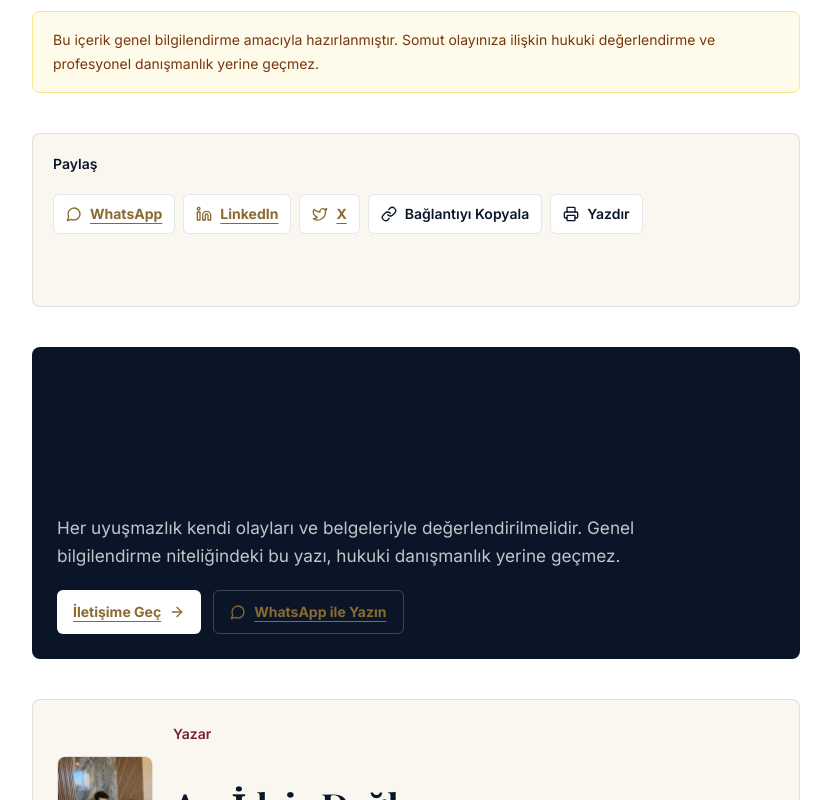
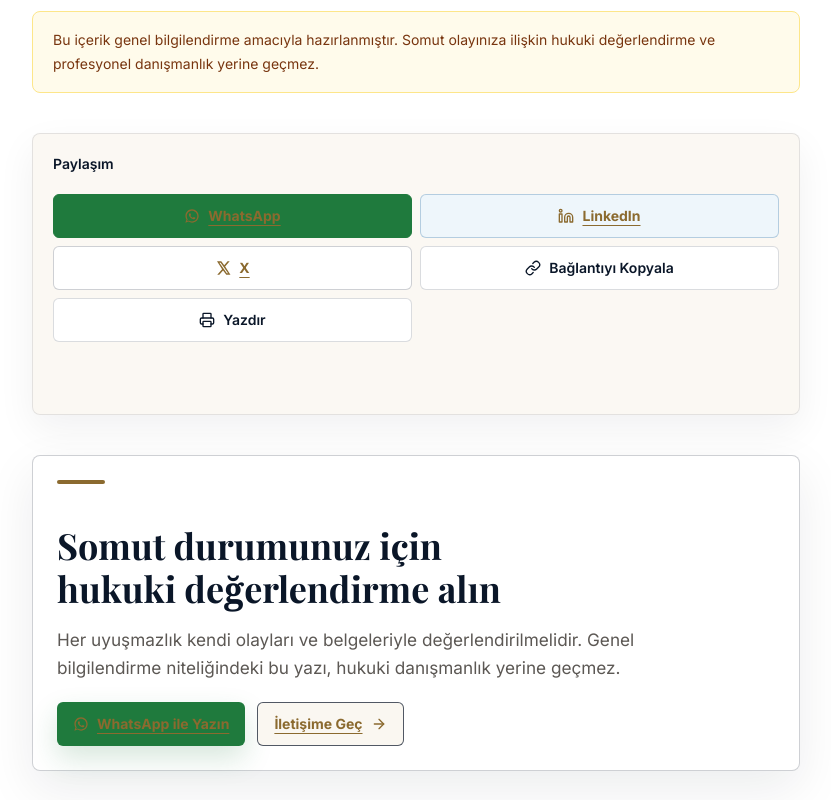
Before and after one commit to melikezana/avukat, a Next.js app: page /makaleler/hukuk-okuryazarligi-neden-onemli in a window 1280 px wide. Shown: the part 2240-3040 px from the top of the page, without its empty margins (74-905 px from the left). Built offline with nearby package versions, Linux system fonts and the light colour scheme; no server answers; the database is empty; a web font is replaced by a local one.

Commit message:
feat: improve homepage recent articles and article CTA

```diff
--- a/app/admin/makaleler/onizleme/page.tsx
+++ b/app/admin/makaleler/onizleme/page.tsx
@@ -4,6 +4,7 @@ import { notFound, redirect } from "next/navigation";
 import { ArrowLeft, CalendarDays, Clock } from "lucide-react";
 import { ArticleCover } from "@/components/articles/article-cover";
 import { DecisionPdfCard, type DecisionPdfArticle } from "@/components/articles/article-decision";
+import { ArticleAuthorBox, ArticleContactCta } from "@/components/articles/article-ending";
 import { Container } from "@/components/layout/container";
 import { getArticleCategoryLabel } from "@/lib/article-categories";
 import { estimateHtmlReadingTime, sanitizeArticleHtml } from "@/lib/article-html";
@@ -213,6 +214,8 @@ export default async function AdminArticlePreviewPage({ searchParams }: PreviewP
           <div lang="tr" className="article-prose prose mx-auto w-full max-w-3xl">
             <div dangerouslySetInnerHTML={{ __html: content }} />
             <DecisionPdfCard article={decisionArticle} />
+            <ArticleContactCta />
+            <ArticleAuthorBox />
           </div>
         </Container>
       </section>
--- a/app/globals.css
+++ b/app/globals.css
@@ -42,10 +42,9 @@ h4,
 .prose,
 .article-prose,
 .article-prose li {
-  hyphens: auto;
-  -webkit-hyphens: auto;
-  hyphenate-limit-chars: 6 3 3;
-  overflow-wrap: break-word;
+  hyphens: none;
+  -webkit-hyphens: none;
+  overflow-wrap: normal;
   word-break: normal;
   text-wrap: pretty;
 }
@@ -58,7 +57,7 @@ button,
 .text-balance {
   hyphens: none;
   -webkit-hyphens: none;
-  overflow-wrap: break-word;
+  overflow-wrap: normal;
   word-break: normal;
   text-wrap: balance;
 }
--- a/components/articles/article-ending.tsx
+++ b/components/articles/article-ending.tsx
@@ -1,35 +1,41 @@
 import Image from "next/image";
 import Link from "next/link";
-import { ArrowRight, MessageCircle } from "lucide-react";
+import { ArrowRight } from "lucide-react";
+import { BrandIconWhatsApp } from "@/components/ui/brand-icons";
 import { contactInfo, lawyerProfile, portraitBlurDataUrl } from "@/lib/site-profile";
 
 export function ArticleContactCta() {
   return (
-    <section className="article-cta not-prose mt-10 rounded-[8px] border border-primary/10 bg-primary p-6 text-white" aria-labelledby="article-cta-title">
-      <h2 id="article-cta-title" className="font-serif text-2xl font-bold">
+    <section
+      className="article-cta not-prose mt-10 rounded-[8px] border border-primary/20 bg-white p-6 text-primary shadow-[0_18px_50px_rgba(10,22,40,0.08)]"
+      aria-labelledby="article-cta-title"
+    >
+      <span className="mb-4 block h-1 w-12 rounded-full bg-gold-500" aria-hidden />
+      <h2 id="article-cta-title" className="whitespace-normal break-normal font-serif text-2xl font-bold text-primary [hyphens:none] [overflow-wrap:normal]">
         Somut durumunuz için hukuki değerlendirme alın
       </h2>
-      <p className="mt-3 max-w-2xl leading-7 text-white/75">
+      <p className="mt-3 max-w-2xl leading-7 text-muted">
         Her uyuşmazlık kendi olayları ve belgeleriyle değerlendirilmelidir. Genel bilgilendirme niteliğindeki bu yazı,
         hukuki danışmanlık yerine geçmez.
       </p>
-      <div className="mt-5 flex flex-wrap gap-3">
-        <Link
-          href="/iletisim"
-          className="inline-flex min-h-11 items-center justify-center gap-2 rounded-[6px] bg-white px-4 py-2 text-sm font-semibold text-primary transition hover:bg-accent-2 hover:text-primary focus-visible:outline focus-visible:outline-2 focus-visible:outline-offset-2 focus-visible:outline-white"
-        >
-          İletişime Geç
-          <ArrowRight className="h-4 w-4" aria-hidden />
-        </Link>
+      <div className="mt-5 flex flex-col gap-3 sm:flex-row">
         <a
           href={contactInfo.whatsappHref}
           target="_blank"
           rel="noreferrer"
-          className="inline-flex min-h-11 items-center justify-center gap-2 rounded-[6px] border border-white/20 px-4 py-2 text-sm font-semibold text-white transition hover:border-accent-2 hover:text-accent-2 focus-visible:outline focus-visible:outline-2 focus-visible:outline-offset-2 focus-visible:outline-white"
+          className="inline-flex min-h-11 w-full items-center justify-center gap-2 rounded-[6px] bg-[#1f7a3d] px-4 py-2 text-sm font-semibold text-white shadow-[0_12px_28px_rgba(31,122,61,0.18)] transition hover:bg-[#17662f] focus-visible:outline focus-visible:outline-2 focus-visible:outline-offset-2 focus-visible:outline-[#1f7a3d] sm:w-auto"
+          aria-label="WhatsApp ile Yazın"
         >
-          <MessageCircle className="h-4 w-4" aria-hidden />
+          <BrandIconWhatsApp className="h-4 w-4 shrink-0" />
           WhatsApp ile Yazın
         </a>
+        <Link
+          href="/iletisim"
+          className="inline-flex min-h-11 w-full items-center justify-center gap-2 rounded-[6px] border border-primary/70 bg-cream-50 px-4 py-2 text-sm font-semibold text-primary transition hover:border-gold-500 hover:text-gold-600 focus-visible:outline focus-visible:outline-2 focus-visible:outline-offset-2 focus-visible:outline-primary sm:w-auto"
+        >
+          İletişime Geç
+          <ArrowRight className="h-4 w-4 shrink-0" aria-hidden />
+        </Link>
       </div>
     </section>
   );
--- a/components/articles/article-share-actions.tsx
+++ b/components/articles/article-share-actions.tsx
@@ -1,15 +1,17 @@
 "use client";
 
-import { Check, Link as LinkIcon, Linkedin, MessageCircle, Printer, Twitter } from "lucide-react";
+import { Check, Link as LinkIcon, Linkedin, Printer } from "lucide-react";
 import { useState } from "react";
+import { BrandIconWhatsApp, BrandIconX } from "@/components/ui/brand-icons";
 
 type ArticleShareActionsProps = {
   url: string;
   title: string;
 };
 
-const buttonClassName =
-  "inline-flex min-h-10 items-center justify-center gap-2 rounded-[6px] border border-primary/10 bg-white px-3 py-2 text-sm font-semibold text-primary transition hover:border-accent-2 hover:text-accent-1 focus-visible:outline focus-visible:outline-2 focus-visible:outline-offset-2 focus-visible:outline-accent-1";
+const baseButtonClassName =
+  "inline-flex min-h-11 w-full min-w-0 items-center justify-center gap-2 rounded-[6px] border px-3 py-2 text-center text-sm font-semibold transition focus-visible:outline focus-visible:outline-2 focus-visible:outline-offset-2 whitespace-normal break-normal [hyphens:none] [overflow-wrap:normal]";
+const secondaryButtonClassName = `${baseButtonClassName} border-primary/15 bg-white text-primary hover:border-gold-500 hover:text-gold-600 focus-visible:outline-primary`;
 
 export function ArticleShareActions({ url, title }: ArticleShareActionsProps) {
   const [message, setMessage] = useState("");
@@ -31,46 +33,53 @@ export function ArticleShareActions({ url, title }: ArticleShareActionsProps) {
   }
 
   return (
-    <section className="article-share-actions not-prose mt-10 rounded-[8px] border border-primary/10 bg-background p-5" aria-labelledby="article-share-title">
+    <section
+      className="article-share-actions not-prose mt-10 rounded-[8px] border border-primary/10 bg-cream-50/80 p-5 shadow-[0_14px_38px_rgba(10,22,40,0.06)]"
+      aria-labelledby="article-share-title"
+    >
       <p id="article-share-title" className="text-sm font-semibold text-primary">
-        Paylaş
+        Paylaşım
       </p>
-      <div className="mt-4 flex flex-wrap gap-2">
+      <div className="mt-4 grid gap-2 sm:grid-cols-2">
         <a
           href={`https://wa.me/?text=${encodedText}`}
           target="_blank"
           rel="noreferrer"
-          className={buttonClassName}
+          className={`${baseButtonClassName} border-[#1f7a3d] bg-[#1f7a3d] text-white hover:bg-[#17662f] focus-visible:outline-[#1f7a3d]`}
           aria-label="WhatsApp ile paylaş"
         >
-          <MessageCircle className="h-4 w-4" aria-hidden />
+          <BrandIconWhatsApp className="h-4 w-4 shrink-0" />
           WhatsApp
         </a>
         <a
           href={`https://www.linkedin.com/sharing/share-offsite/?url=${encodedUrl}`}
           target="_blank"
           rel="noreferrer"
-          className={buttonClassName}
+          className={`${baseButtonClassName} border-[#2f6f9f]/30 bg-[#eef6fb] text-[#1f5f8f] hover:border-[#1f5f8f] hover:bg-white focus-visible:outline-[#1f5f8f]`}
           aria-label="LinkedIn üzerinde paylaş"
         >
-          <Linkedin className="h-4 w-4" aria-hidden />
+          <Linkedin className="h-4 w-4 shrink-0" aria-hidden />
           LinkedIn
         </a>
         <a
           href={`https://twitter.com/intent/tweet?text=${encodedTitle}&url=${encodedUrl}`}
           target="_blank"
           rel="noreferrer"
-          className={buttonClassName}
-          aria-label="X üzerinde paylaş"
+          className={`${baseButtonClassName} border-primary/20 bg-white text-primary hover:border-gold-500 hover:text-gold-600 focus-visible:outline-primary`}
+          aria-label="X'te paylaş"
         >
-          <Twitter className="h-4 w-4" aria-hidden />X
+          <BrandIconX className="h-4 w-4 shrink-0" />X
         </a>
-        <button type="button" onClick={copyLink} className={buttonClassName}>
-          {message === "Bağlantı kopyalandı." ? <Check className="h-4 w-4" aria-hidden /> : <LinkIcon className="h-4 w-4" aria-hidden />}
+        <button type="button" onClick={copyLink} className={secondaryButtonClassName}>
+          {message === "Bağlantı kopyalandı." ? (
+            <Check className="h-4 w-4 shrink-0" aria-hidden />
+          ) : (
+            <LinkIcon className="h-4 w-4 shrink-0" aria-hidden />
+          )}
           Bağlantıyı Kopyala
         </button>
-        <button type="button" onClick={printArticle} className={buttonClassName}>
-          <Printer className="h-4 w-4" aria-hidden />
+        <button type="button" onClick={printArticle} className={secondaryButtonClassName}>
+          <Printer className="h-4 w-4 shrink-0" aria-hidden />
           Yazdır
         </button>
       </div>
--- a/components/site/footer.tsx
+++ b/components/site/footer.tsx
@@ -1,7 +1,8 @@
 import Image from "next/image";
 import Link from "next/link";
-import { Instagram, Mail, Phone, Scale, Twitter } from "lucide-react";
+import { Instagram, Mail, Phone, Scale } from "lucide-react";
 import { Container } from "@/components/layout/container";
+import { BrandIconX } from "@/components/ui/brand-icons";
 import { contactInfo, lawyerProfile, portraitBlurDataUrl, socialLinks } from "@/lib/config";
 
 const footerLinks = [
@@ -49,7 +50,7 @@ export function Footer() {
           </p>
           <div className="mt-5 flex flex-col gap-2">
             {socialLinks.map((link) => {
-              const Icon = link.label === "Instagram" ? Instagram : Twitter;
+              const Icon = link.label === "Instagram" ? Instagram : BrandIconX;
 
               return (
                 <a
--- /dev/null
+++ b/components/ui/brand-icons.tsx
@@ -0,0 +1,19 @@
+import type { SVGProps } from "react";
+
+type BrandIconProps = SVGProps<SVGSVGElement>;
+
+export function BrandIconWhatsApp(props: BrandIconProps) {
+  return (
+    <svg viewBox="0 0 24 24" fill="currentColor" focusable="false" {...props} aria-hidden="true">
+      <path d="M12.04 2C6.57 2 2.12 6.4 2.12 11.82c0 1.97.59 3.83 1.63 5.42L2 22l4.94-1.59A10.02 10.02 0 0 0 12.04 22C17.52 22 22 17.59 22 12.17 22 6.42 17.52 2 12.04 2Zm0 18.2a8.15 8.15 0 0 1-4.27-1.2l-.31-.19-2.8.9.91-2.67-.2-.33a8.03 8.03 0 0 1-1.24-4.29c0-4.5 3.55-8.18 7.92-8.18 4.34 0 7.9 3.68 7.9 8.18 0 4.3-3.56 7.78-7.91 7.78Zm4.47-5.85c-.24-.12-1.42-.7-1.64-.78-.22-.08-.38-.12-.54.12-.16.24-.62.78-.76.94-.14.16-.28.18-.52.06-.24-.12-1.01-.37-1.93-1.17-.71-.63-1.19-1.41-1.33-1.65-.14-.24-.02-.37.11-.49.1-.11.24-.28.36-.42.12-.14.16-.24.24-.4.08-.16.04-.3-.02-.42-.06-.12-.54-1.31-.74-1.8-.2-.47-.4-.41-.54-.42h-.47c-.16 0-.42.06-.64.3-.22.24-.84.82-.84 1.99 0 1.17.86 2.3.98 2.46.12.16 1.69 2.58 4.1 3.61.57.25 1.02.4 1.37.51.58.18 1.1.16 1.52.1.46-.07 1.42-.58 1.62-1.14.2-.56.2-1.04.14-1.14-.06-.11-.22-.17-.46-.29Z" />
+    </svg>
+  );
+}
+
+export function BrandIconX(props: BrandIconProps) {
+  return (
+    <svg viewBox="0 0 24 24" fill="currentColor" focusable="false" {...props} aria-hidden="true">
+      <path d="M18.9 2h3.1l-6.78 7.75L23.2 22h-6.24l-4.88-6.38L6.49 22H3.38l7.25-8.29L3 2h6.4l4.41 5.83L18.9 2Zm-1.1 17.84h1.72L8.47 4.05H6.62l11.18 15.79Z" />
+    </svg>
+  );
+}
```
Also changed, not shown: app/iletisim/page.tsx (+7 -4 lines), app/makaleler/[slug]/page.tsx (+4 -5 lines), app/page.tsx (+7 -30 lines), components/articles/article-card.tsx (+12 -8 lines), components/articles/recent-articles-section.tsx (added, +50 -0 lines).
